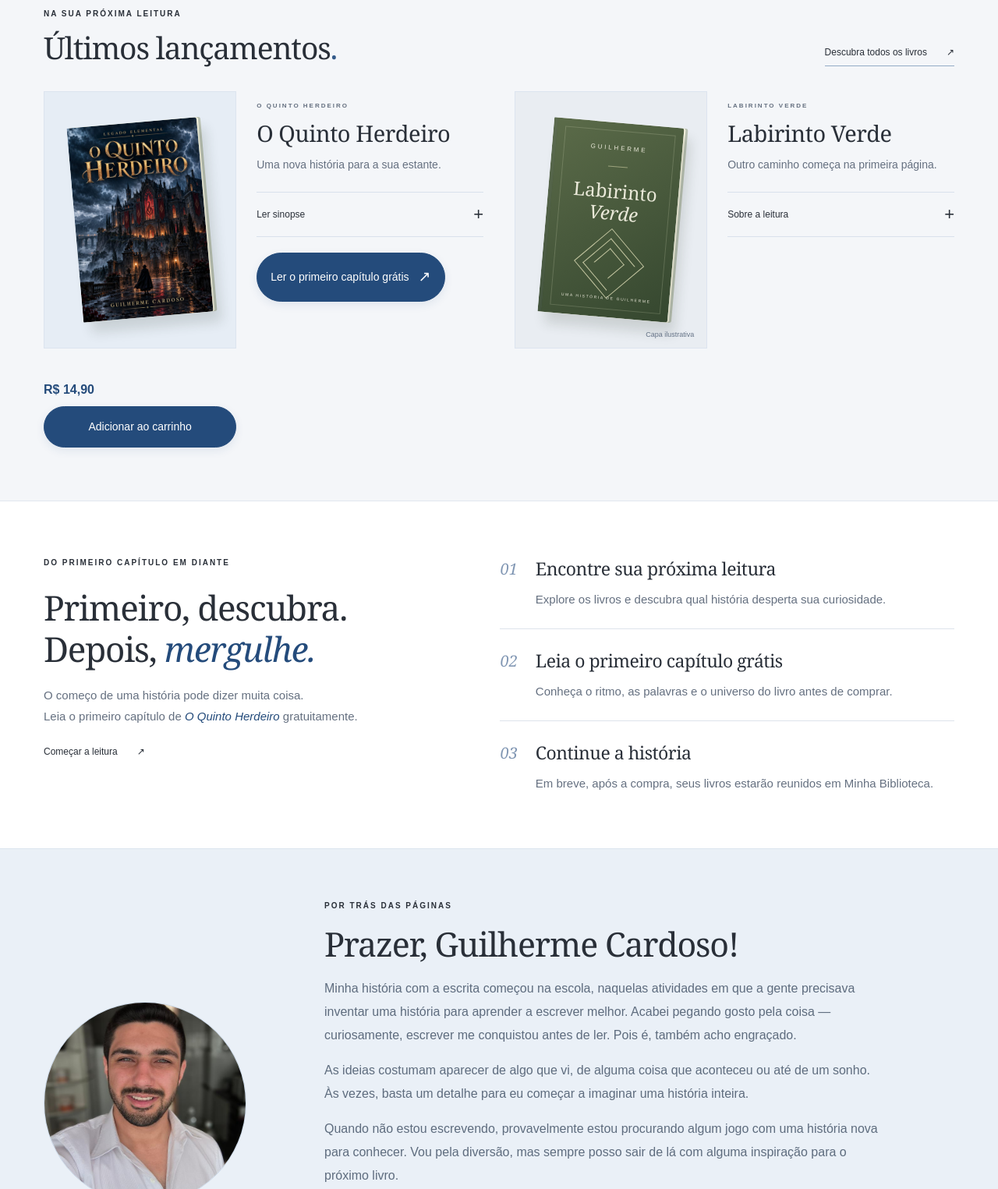
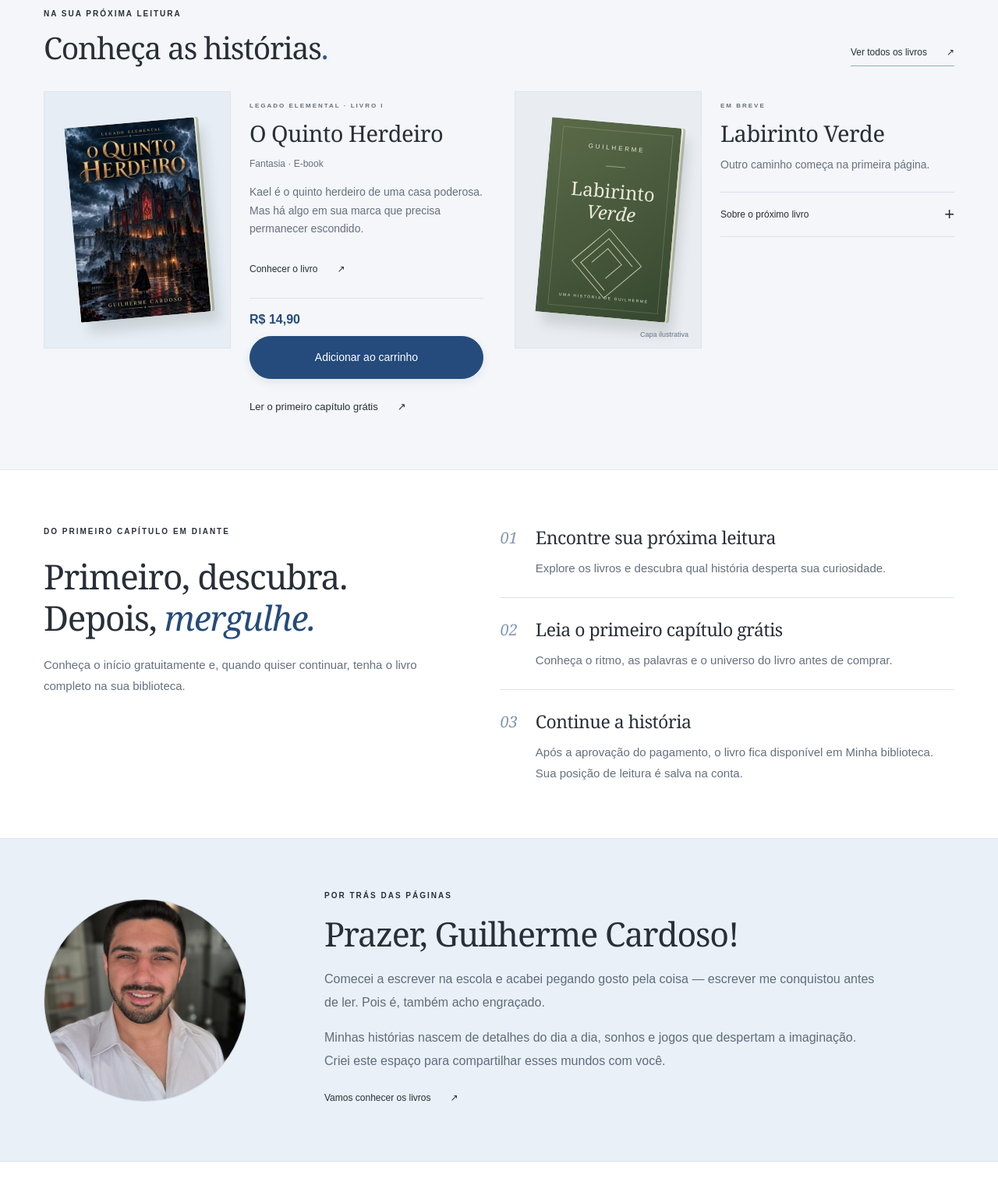
Before and after one commit to Cardoso-Gui/guilherme-livros, a plain HTML site: page index.html in a window 1280 px wide. Shown: the part 740-2265 px from the top of the page at 78% size. Drawn offline with nearby package versions, Linux system fonts and the light colour scheme.

Commit message:
Organiza Home, cards, textos e ações de leitura e compra

```diff
--- a/index.html
+++ b/index.html
@@ -7,7 +7,21 @@
   <meta name="theme-color" content="#ffffff">
   <title>Guilherme — Um lugar para boas histórias</title>
   <link rel="stylesheet" href="./styles.css?v=cart-1">
-<style>@media(max-width:760px){.main-header .header-actions{flex-wrap:wrap}.main-header nav a{min-width:60px}}.account-switch{text-align:center;font-size:14px;line-height:1.8;color:#657080;margin:22px 0 0}.account-switch a{color:#244b7b;text-decoration:underline;text-underline-offset:4px;font-weight:600}</style></head>
+<style>@media(max-width:760px){.main-header .header-actions{flex-wrap:wrap}.main-header nav a{min-width:60px}}.account-switch{text-align:center;font-size:14px;line-height:1.8;color:#657080;margin:22px 0 0}.account-switch a{color:#244b7b;text-decoration:underline;text-underline-offset:4px;font-weight:600}
+/* Ajustes exclusivos da página inicial. */
+body#inicio .book-grid{align-items:start}
+body#inicio .book-card{min-width:0}
+body#inicio .book-info{min-width:0}
+body#inicio .book-info>p.home-book-format{font-size:12px;margin-bottom:14px}
+body#inicio .cart-book-action{margin-top:20px;padding-top:18px;border-top:1px solid var(--line)}
+body#inicio .cart-book-action .button{display:flex;width:100%;min-height:48px}
+body#inicio .home-sample-link{display:inline-flex;margin-top:16px;font-size:13px;line-height:1.6}
+body#inicio .cart-add-feedback:empty{display:none}
+body#inicio summary{min-height:44px;cursor:pointer}
+body#inicio a:focus-visible,body#inicio button:focus-visible,body#inicio summary:focus-visible{outline:3px solid #7a9fc5;outline-offset:4px}
+@media(min-width:761px){body#inicio .book-grid{grid-template-columns:repeat(2,minmax(0,1fr));gap:40px}body#inicio .book-card{display:grid;grid-template-columns:minmax(140px,.8fr) minmax(0,1fr);gap:24px}}
+@media(max-width:760px){body#inicio .book-card{display:block}body#inicio .book-info{padding-top:22px}body#inicio .about-inner{gap:24px}body#inicio .about-inner h2{font-size:30px}body#inicio .about-inner p{font-size:15px;line-height:1.8}}
+</style></head>
 <body id="inicio">
   <a class="skip-link" href="#conteudo">Pular para o conteúdo</a>
   <header class="site-header main-header centered-header wrap"><a class="brand" href="./index.html" aria-label="Guilherme Cardoso, página inicial"><img src="./assets/logo-gc.png" alt="" width="76" height="76" style="width:76px;height:76px;object-fit:contain;flex-shrink:0"><span>Guilherme Cardoso<span class="brand-caption">AUTOR &amp; HISTÓRIAS</span></span></a><nav aria-label="Navegação principal"><a href="./index.html" aria-current="page">Início</a><a href="./novidades.html">Novidades</a><a href="./descubra.html">Todos os livros</a><a href="./biblioteca.html">Minha biblioteca</a></nav><div class="header-account-actions"><a class="cart-link" href="./carrinho.html" aria-label="Carrinho, 0 livros"><svg width="22" height="22" viewBox="0 0 24 24" fill="none" stroke="currentColor" stroke-width="1.7" aria-hidden="true"><path d="M3 3h2l2.4 11.5a2 2 0 0 0 2 1.5h8.2a2 2 0 0 0 2-1.6L21 7H6"/><circle cx="10" cy="20" r="1"/><circle cx="18" cy="20" r="1"/></svg><span data-cart-count aria-hidden="true">0</span></a><a class="button header-read" href="./entrar.html"><span data-account-label>Entrar</span> <span aria-hidden="true">↗</span></a></div></header>
@@ -16,7 +30,7 @@
       <div class="hero-copy"><p class="eyebrow"><span></span> UM ESPAÇO PARA LER SEM PRESSA</p>
         <h1 id="hero-title">Toda história começa<br> com uma <em>página.</em></h1>
         <p class="intro">Encontre seu próximo universo entre as palavras.<br class="desktop-break"> Conheça meus livros e escolha por onde começar.</p>
-        <a class="button" href="./descubra.html">Explore os livros <span aria-hidden="true">↗</span></a>
+        <a class="button" href="./descubra.html">Todos os livros <span aria-hidden="true">↗</span></a>
         <p class="hero-note">Uma pausa no dia. Uma nova história.</p>
       </div>
       <div class="hero-art" aria-hidden="true">
@@ -28,24 +42,24 @@
     </section>
     <section class="books-section" id="livros" aria-labelledby="books-title">
       <div class="wrap">
-        <div class="section-heading"><div><p class="eyebrow">NA SUA PRÓXIMA LEITURA</p><h2 id="books-title">Últimos lançamentos<span>.</span></h2></div><a class="text-link catalog-link" href="./descubra.html">Descubra todos os livros <span aria-hidden="true">↗</span></a></div>
+        <div class="section-heading"><div><p class="eyebrow">NA SUA PRÓXIMA LEITURA</p><h2 id="books-title">Conheça as histórias<span>.</span></h2></div><a class="text-link catalog-link" href="./descubra.html">Ver todos os livros <span aria-hidden="true">↗</span></a></div>
         <div class="book-grid">
           <article class="book-card" aria-labelledby="herdeiro-title">
             <div class="book-stage stage-blue"><a class="real-cover-link" href="./o-quinto-herdeiro.html" aria-label="Conhecer O Quinto Herdeiro"><img class="real-cover" src="./assets/o-quinto-herdeiro-capa.jpg" width="768" height="1152" alt="Capa de Legado Elemental — O Quinto Herdeiro, de Guilherme Cardoso: uma mansão sob a tempestade e uma figura diante dos portões." loading="lazy" decoding="async"></a></div>
-            <div class="book-info"><p class="eyebrow">O QUINTO HERDEIRO</p><h3 id="herdeiro-title"><a href="./o-quinto-herdeiro.html">O Quinto Herdeiro</a></h3><p>Uma nova história para a sua estante.</p><details><summary>Ler sinopse <span aria-hidden="true">+</span></summary><div class="book-details"><p>Na Casa Ignavar, o fogo é motivo de orgulho. O nome, símbolo de poder. E o sangue, uma promessa de grandeza.</p><p>Kael é o quinto herdeiro.</p><p>Ainda assim, cresce cercado por silêncios que não compreende e regras que só parecem existir para ele. Há algo em sua marca que faz os olhares mudarem. Algo que precisa permanecer escondido.</p><p>Entre os muros de uma família que preza tanto o próprio legado, Kael aprende cedo a ocupar pouco espaço — e a guardar perguntas para as quais ninguém parece disposto a dar uma resposta.</p><p>O que pode haver em uma criança para que uma casa tão poderosa prefira não ser vista ao seu lado?</p></div></details><a class="button" style="margin-top:20px" href="./o-quinto-herdeiro-capitulo-1.html">Ler o primeiro capítulo grátis <span aria-hidden="true">↗</span></a></div>
-          <div class="cart-book-action"><p class="book-price" data-book-price="o-quinto-herdeiro">R$ 14,90</p><button class="button" type="button" data-cart-add="o-quinto-herdeiro">Adicionar ao carrinho</button><p class="cart-add-feedback" role="status" aria-live="polite"></p></div></article>
+            <div class="book-info"><p class="eyebrow">LEGADO ELEMENTAL · LIVRO I</p><h3 id="herdeiro-title"><a href="./o-quinto-herdeiro.html">O Quinto Herdeiro</a></h3><p class="home-book-format">Fantasia · E-book</p><p>Kael é o quinto herdeiro de uma casa poderosa. Mas há algo em sua marca que precisa permanecer escondido.</p><a class="text-link" href="./o-quinto-herdeiro.html">Conhecer o livro <span aria-hidden="true">↗</span></a><div class="cart-book-action"><p class="book-price" data-book-price="o-quinto-herdeiro">R$ 14,90</p><button class="button" type="button" data-cart-add="o-quinto-herdeiro">Adicionar ao carrinho</button><p class="cart-add-feedback" role="status" aria-live="polite"></p></div><a class="home-sample-link text-link" href="./o-quinto-herdeiro-capitulo-1.html">Ler o primeiro capítulo grátis <span aria-hidden="true">↗</span></a></div>
+          </article>
           <article class="book-card" aria-labelledby="labirinto-title">
             <div class="book-stage stage-green"><div class="book-cover cover-green" role="img" aria-label="Capa tipográfica provisória de Labirinto Verde"><span class="cover-author">GUILHERME</span><span class="cover-rule"></span><span class="cover-title">Labirinto<br><em>Verde</em></span><span class="maze" aria-hidden="true"><i></i></span><span class="cover-foot">UMA HISTÓRIA DE GUILHERME</span></div><span class="cover-note">Capa ilustrativa</span></div>
-            <div class="book-info"><p class="eyebrow">LABIRINTO VERDE</p><h3 id="labirinto-title">Labirinto Verde</h3><p>Outro caminho começa na primeira página.</p><details><summary>Sobre a leitura <span aria-hidden="true">+</span></summary><div class="book-details"><p>A sinopse e o primeiro capítulo de <em>Labirinto Verde</em> estarão disponíveis aqui em breve.</p><p>Você poderá conhecer o início gratuitamente antes de decidir pela compra.</p></div></details></div>
+            <div class="book-info"><p class="eyebrow">EM BREVE</p><h3 id="labirinto-title">Labirinto Verde</h3><p>Outro caminho começa na primeira página.</p><details><summary>Sobre o próximo livro <span aria-hidden="true">+</span></summary><div class="book-details"><p>A sinopse e o primeiro capítulo de <em>Labirinto Verde</em> estarão disponíveis aqui em breve.</p><p>Você poderá conhecer o início gratuitamente antes de decidir pela compra.</p></div></details></div>
           </article>
         </div>
       </div>
     </section>
     <section class="reading-section wrap" id="leitura" aria-labelledby="reading-title">
-      <div class="reading-intro"><p class="eyebrow">DO PRIMEIRO CAPÍTULO EM DIANTE</p><h2 id="reading-title">Primeiro, descubra.<br> Depois, <em>mergulhe.</em></h2><p>O começo de uma história pode dizer muita coisa.<br>Leia o primeiro capítulo de <em>O Quinto Herdeiro</em> gratuitamente.</p><a class="text-link" href="./o-quinto-herdeiro-capitulo-1.html">Começar a leitura <span aria-hidden="true">↗</span></a></div>
-      <ol class="reading-steps"><li><span class="step-number">01</span><div><h3>Encontre sua próxima leitura</h3><p>Explore os livros e descubra qual história desperta sua curiosidade.</p></div></li><li><span class="step-number">02</span><div><h3>Leia o primeiro capítulo grátis</h3><p>Conheça o ritmo, as palavras e o universo do livro antes de comprar.</p></div></li><li><span class="step-number">03</span><div><h3>Continue a história</h3><p>Em breve, após a compra, seus livros estarão reunidos em Minha Biblioteca.</p></div></li></ol>
+      <div class="reading-intro"><p class="eyebrow">DO PRIMEIRO CAPÍTULO EM DIANTE</p><h2 id="reading-title">Primeiro, descubra.<br> Depois, <em>mergulhe.</em></h2><p>Conheça o início gratuitamente e, quando quiser continuar, tenha o livro completo na sua biblioteca.</p></div>
+      <ol class="reading-steps"><li><span class="step-number">01</span><div><h3>Encontre sua próxima leitura</h3><p>Explore os livros e descubra qual história desperta sua curiosidade.</p></div></li><li><span class="step-number">02</span><div><h3>Leia o primeiro capítulo grátis</h3><p>Conheça o ritmo, as palavras e o universo do livro antes de comprar.</p></div></li><li><span class="step-number">03</span><div><h3>Continue a história</h3><p>Após a aprovação do pagamento, o livro fica disponível em Minha biblioteca. Sua posição de leitura é salva na conta.</p></div></li></ol>
     </section>
-    <section class="about-section" id="sobre" aria-labelledby="about-title"><div class="wrap about-inner"><img class="author-monogram" src="./assets/guilherme-cardoso.png" alt="Guilherme Cardoso, autor" width="640" height="640" style="object-fit:cover;display:block" loading="lazy" decoding="async"><div><p class="eyebrow">POR TRÁS DAS PÁGINAS</p><h2 id="about-title">Prazer, Guilherme Cardoso!</h2><p>Minha história com a escrita começou na escola, naquelas atividades em que a gente precisava inventar uma história para aprender a escrever melhor. Acabei pegando gosto pela coisa — curiosamente, escrever me conquistou antes de ler. Pois é, também acho engraçado.</p><p>As ideias costumam aparecer de algo que vi, de alguma coisa que aconteceu ou até de um sonho. Às vezes, basta um detalhe para eu começar a imaginar uma história inteira.</p><p>Quando não estou escrevendo, provavelmente estou procurando algum jogo com uma história nova para conhecer. Vou pela diversão, mas sempre posso sair de lá com alguma inspiração para o próximo livro.</p><p>Criei este espaço para compartilhar essas histórias com você. Então fique à vontade, conheça os livros e veja qual deles desperta sua curiosidade. Quem sabe a próxima ideia que saiu de um sonho meu não acaba fazendo parte de uma leitura sua?</p><a class="text-link" href="./descubra.html">Vamos conhecer os livros <span aria-hidden="true">↗</span></a></div></div></section>
+    <section class="about-section" id="sobre" aria-labelledby="about-title"><div class="wrap about-inner"><img class="author-monogram" src="./assets/guilherme-cardoso.png" alt="Guilherme Cardoso, autor" width="640" height="640" style="object-fit:cover;display:block" loading="lazy" decoding="async"><div><p class="eyebrow">POR TRÁS DAS PÁGINAS</p><h2 id="about-title">Prazer, Guilherme Cardoso!</h2><p>Comecei a escrever na escola e acabei pegando gosto pela coisa — escrever me conquistou antes de ler. Pois é, também acho engraçado.</p><p>Minhas histórias nascem de detalhes do dia a dia, sonhos e jogos que despertam a imaginação. Criei este espaço para compartilhar esses mundos com você.</p><a class="text-link" href="./descubra.html">Vamos conhecer os livros <span aria-hidden="true">↗</span></a></div></div></section>
     <section class="wrap" id="comece-a-ler" aria-labelledby="invitation-title" style="text-align:center;padding-block:clamp(56px,8vw,96px);border-bottom:1px solid var(--line)">
       <p class="eyebrow">UM CONVITE À PRIMEIRA PÁGINA</p>
       <h2 id="invitation-title" style="font-size:clamp(33px,4vw,48px)">Sua próxima história<br> começa <em>aqui.</em></h2>
@@ -57,9 +71,9 @@
   <footer class="site-footer footer-expanded">
     <div class="wrap footer-grid">
       <div class="footer-identity"><a class="footer-brand" href="./index.html">Guilherme Cardoso<span>.</span></a><p>Histórias para ler no seu tempo.</p></div>
-      <nav class="footer-nav" aria-label="Navegação do rodapé"><h2>Explore</h2><a href="./index.html">Início</a><a href="./descubra.html">Descubra os livros</a><a href="./index.html#sobre">Sobre o autor</a></nav>
+      <nav class="footer-nav" aria-label="Navegação do rodapé"><h2>Explore</h2><a href="./index.html">Início</a><a href="./descubra.html">Todos os livros</a><a href="./index.html#sobre">Sobre o autor</a></nav>
       <div class="footer-reading"><h2>Abra a primeira página</h2><p>Conheça <strong>O Quinto Herdeiro</strong>.</p><a class="text-link" href="./o-quinto-herdeiro-capitulo-1.html">Leia o primeiro capítulo grátis <span aria-hidden="true">↗</span></a></div>
-      <div class="footer-bottom"><small>© 2026 Guilherme Cardoso. Todos os direitos reservados.</small><a class="back-top" href="#">Voltar ao topo ↑</a></div>
+      <div class="footer-bottom"><small>© 2026 Guilherme Cardoso. Todos os direitos reservados.</small><a class="back-top" href="#inicio">Voltar ao topo ↑</a></div>
     </div>
   </footer>
 <script defer src="https://cdn.jsdelivr.net/npm/@supabase/supabase-js@2.57.4/dist/umd/supabase.js"></script><script defer src="./conta-menu.js?v=settings-1"></script><script defer src="./carrinho.js?v=owned-link-3"></script></body>
```
